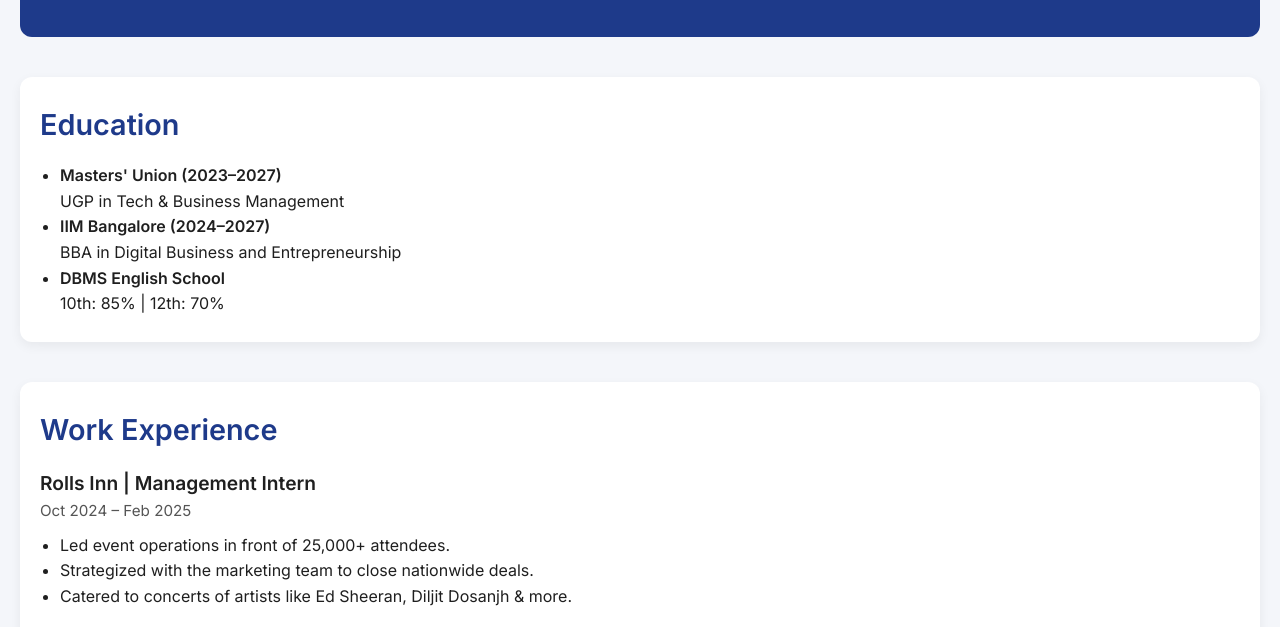
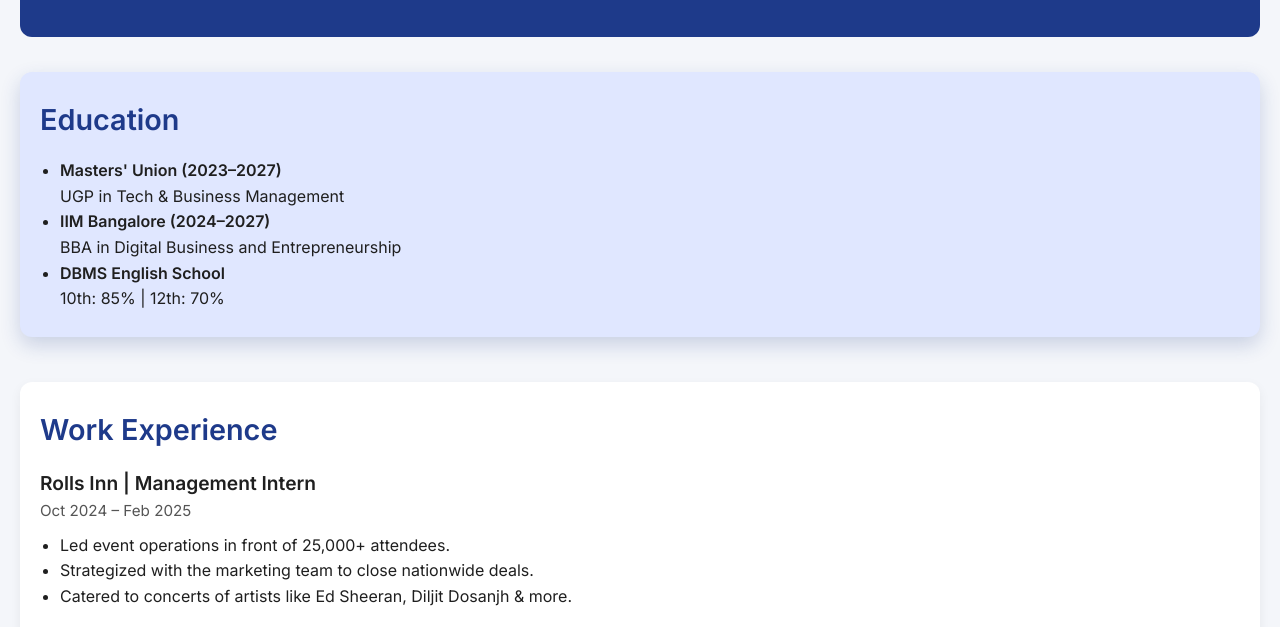
Before and after one commit to devmrinal7/iimb-resume-website, a plain HTML site: page index.html in a window 1280 px wide. In both pictures the pointer is over the element 640 px from the left and 374 px from the top of the page. Shown: the part 165-792 px from the top of the page. Drawn offline with Linux system fonts and the light colour scheme.

Commit message:
Update style.css

```diff
--- a/style.css
+++ b/style.css
@@ -36,6 +36,13 @@
   padding: 25px 20px;
   border-radius: 12px;
   box-shadow: 0 4px 12px rgba(0, 0, 0, 0.06);
+  transition: background-color 0.3s ease, transform 0.3s ease, box-shadow 0.3s ease;
+}
+
+.section:hover {
+  background-color: #e0e7ff; /* Light bluish hover */
+  transform: translateY(-5px); /* Slight lift */
+  box-shadow: 0 8px 20px rgba(30, 58, 138, 0.2); /* Bluish glow */
 }
 
 .section h2 {
```
Lines whose indentation alone changed are shown as unchanged.
